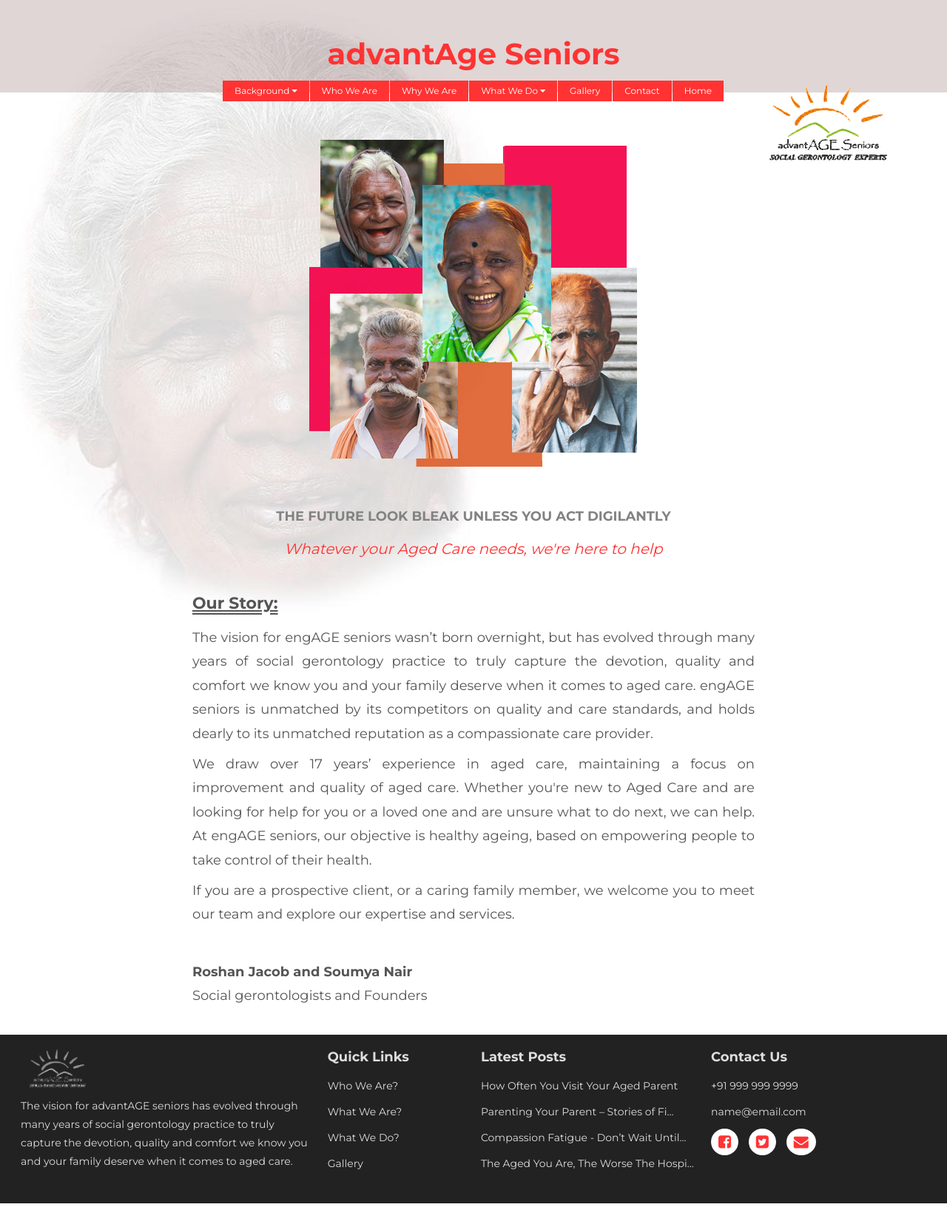
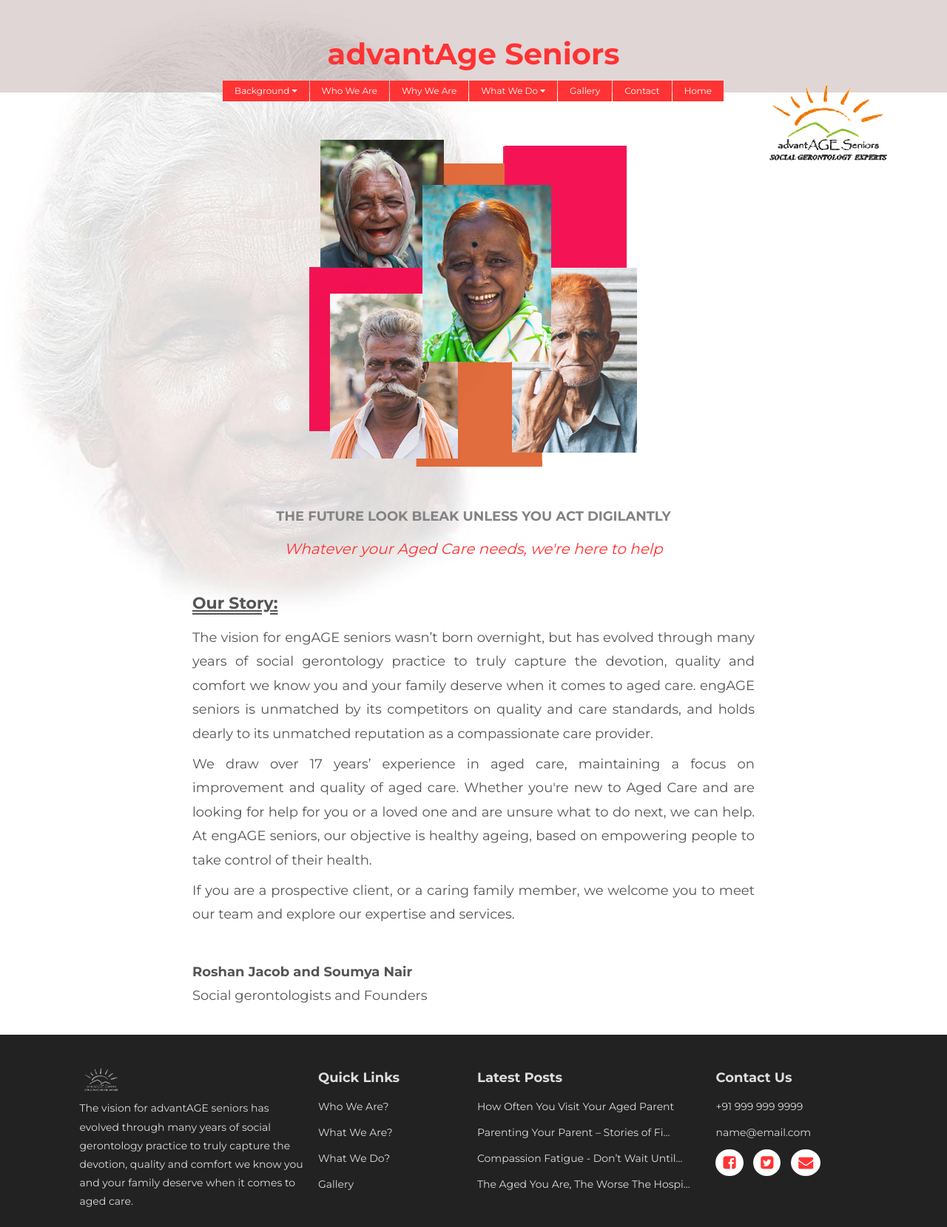
Before and after one commit to sharathdt/advantage-india, a Jekyll site: the page built from index.html, in a window 1280 px wide. Shown: the whole page at 74% size. Built offline with Jekyll 4.4.1, drawn with Linux system fonts in a browser that asks for light colours; before the commit the page ends 1627 px from its top, so only the background shows below that.

Commit message:
footer correction

```diff
--- a/_layouts/default.html
+++ b/_layouts/default.html
@@ -102,7 +102,7 @@
 
     <footer>
         <div class="logo-details">
-            <img width="100" src="{{site.baseurl}}/img/Logo.png" alt="{{site.title}}">
+            <img width="60" src="{{site.baseurl}}/img/Logo.png" alt="{{site.title}}">
             <p class="text-left">{{site.description}}</p>
         </div>
         <div class="page-links">
--- a/_sass/_footer.scss
+++ b/_sass/_footer.scss
@@ -1,6 +1,6 @@
 footer {
     margin-top: 2em;
-    padding: 1em 2em;
+    padding: 3em 0 1em 0;
     min-height: 200px;
     color: #ddd;
     background: #222;
@@ -8,20 +8,20 @@ footer {
 
     display: grid;
     grid-template-columns: repeat(12, 1fr);
-    grid-gap: 20px;
+    grid-gap: 10px;
     /* align-items: center; */
 
     .logo-details {
-        grid-column: span 4;
+        grid-column: 2/5;
     }
     .page-links {
-        grid-column: span 2;
+        grid-column: 5/7;
     }
     .latest-posts {
-        grid-column: span 3;
+        grid-column: 7/10;
     }
     .contact-us {
-        grid-column: span 3;
+        grid-column: 10/12;
     }
     p {
        color: #ddd;
--- a/_sass/_simple-grid.scss
+++ b/_sass/_simple-grid.scss
@@ -47,7 +47,7 @@ h6 {
 
 p {
   font-size: 1.125rem;
-  font-weight: 200;
+  font-weight: 300;
   line-height: 1.8;
     margin-bottom: 0.5em;
 }
--- a/_sass/_style.scss
+++ b/_sass/_style.scss
@@ -6,7 +6,7 @@ body {
     font-family: $base-font-family;
     font-size: $base-font-size;
     text-rendering: optimizeLegibility;
-
+    font-weight: $base-font-weight;
     background-repeat: no-repeat;
     line-height: 1.8;
     color: #555;
--- a/css/main.scss
+++ b/css/main.scss
@@ -7,7 +7,7 @@
 
 $base-font-family: 'Montserrat', sans-serif;
 $base-font-size:   20px;
-$base-font-weight: 400;
+$base-font-weight: 300;
 $small-font-size:  $base-font-size * 0.875;
 $base-line-height: 1.7;
 
```
